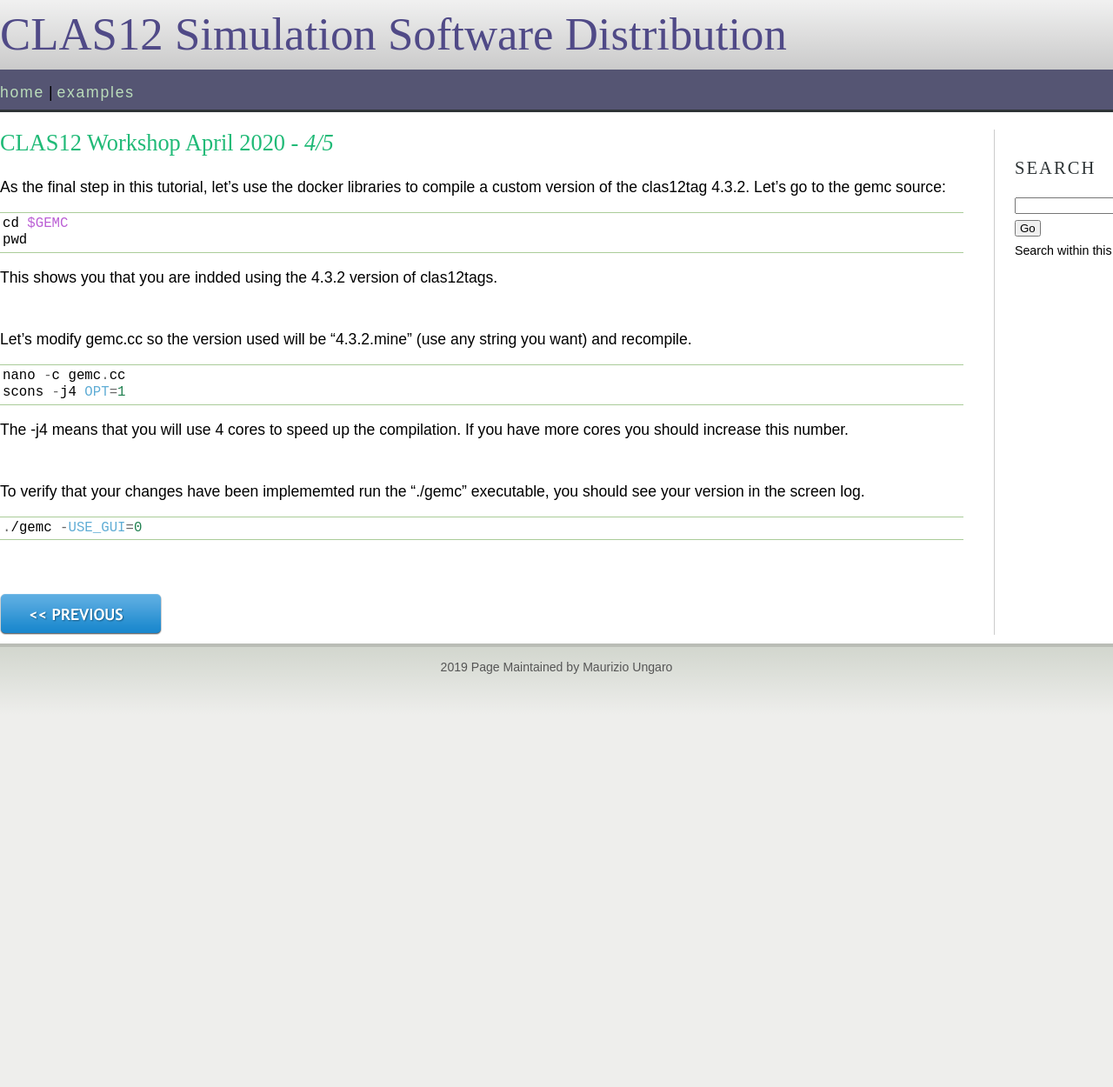
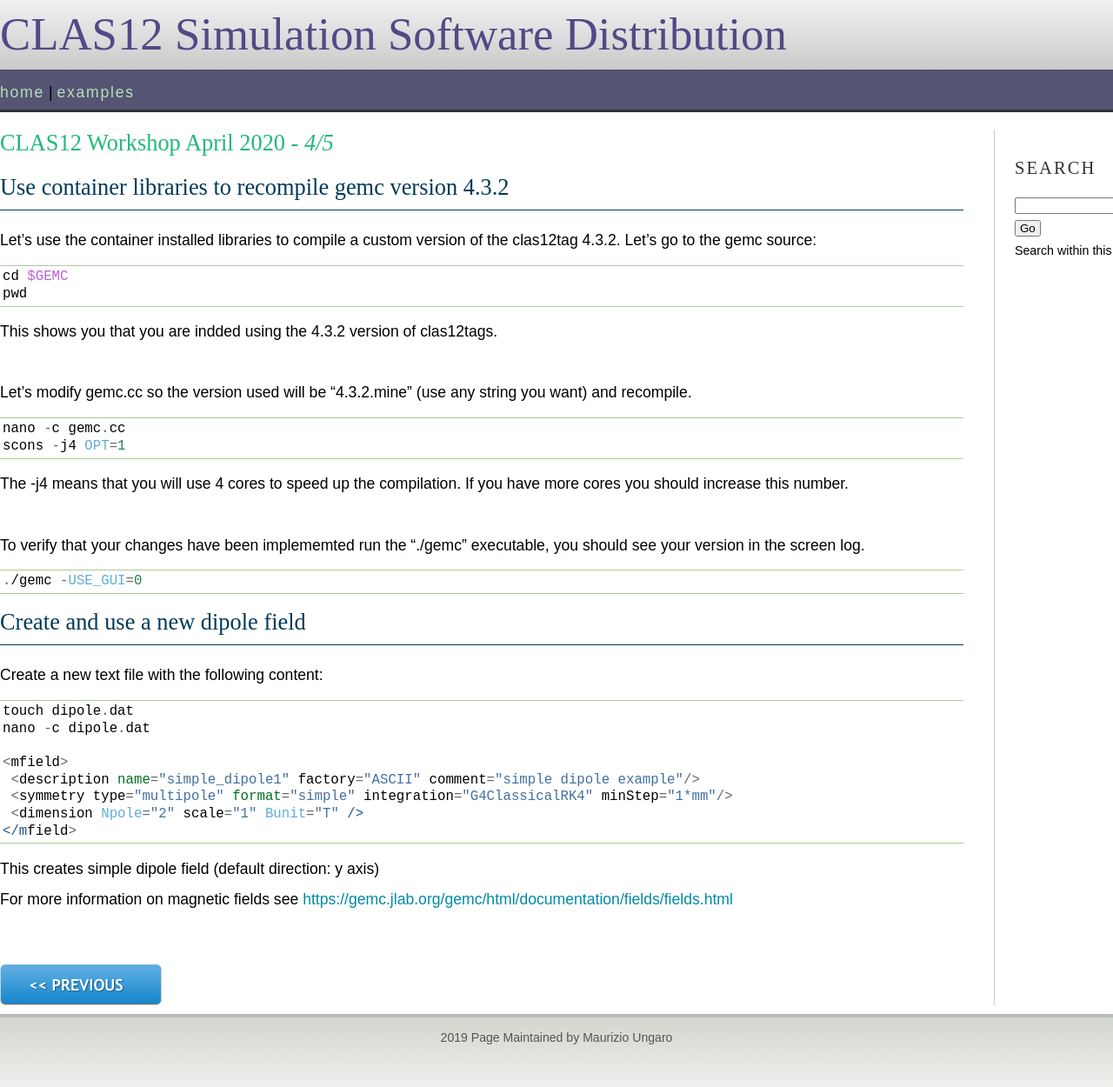
Before and after one commit to JeffersonLab/clas12container, a Sphinx documentation site: the page built from htmlDoc/source/tutorials/workshop2020/p5.rst, in a window 1280 px wide. Shown: the whole page at 87% size. Built offline with Sphinx 7.4.7, drawn with Linux system fonts in a browser that asks for light colours; before the commit the page ends 900 px from its top, so only the background shows below that.

Commit message:
container tutorial

```diff
--- a/htmlDoc/source/tutorials/workshop2020/p1.rst
+++ b/htmlDoc/source/tutorials/workshop2020/p1.rst
@@ -18,11 +18,11 @@ Docker Container:
 
 - run the container interactively, using a working directory
 - see / run the available generator executables in the container
-- use different experiment configurations (e.g. rga spring, rgb winter)
+- check out the different experiment configurations (e.g. rga spring, rgb winter)
 - run GEMC using the rga fall 2018 configuration
-- create a new target
+- change the target material to vacuum
+- use container libraries (clhep, geant4, etc) to recompile gemc version 4.3.2
 - create and use a new dipole field
-- use container libraries (clhep, geant4, etc) to recompile gemc version 4.3.2
 
 |br|
 
--- a/htmlDoc/source/tutorials/workshop2020/p5.rst
+++ b/htmlDoc/source/tutorials/workshop2020/p5.rst
@@ -10,7 +10,10 @@ CLAS12 Workshop April 2020 - *4/5*
 ==================================
 
 
-As the final step in this tutorial, let's use the docker libraries to compile a custom version of the clas12tag 4.3.2.
+Use container libraries to recompile gemc version 4.3.2
+^^^^^^^^^^^^^^^^^^^^^^^^^^^^^^^^^^^^^^^^^^^^^^^^^^^^^^^
+
+Let's use the container installed libraries to compile a custom version of the clas12tag 4.3.2.
 Let's go to the gemc source:
 
 .. code-block:: ruby
@@ -41,6 +44,30 @@ To verify that your changes have been implememted run the "./gemc" executable, y
  ./gemc -USE_GUI=0
 
 
+Create and use a new dipole field
+^^^^^^^^^^^^^^^^^^^^^^^^^^^^^^^^^
+
+Create a new text file with the following content:
+
+.. code-block:: ruby
+
+ touch dipole.dat
+ nano -c dipole.dat
+
+ <mfield>
+  <description name="simple_dipole1" factory="ASCII" comment="simple dipole example"/>
+  <symmetry type="multipole" format="simple" integration="G4ClassicalRK4" minStep="1*mm"/>
+  <dimension Npole="2" scale="1" Bunit="T" />
+ </mfield>
+
+
+This creates simple dipole field (default direction: y axis)
+
+
+For more information on magnetic fields see https://gemc.jlab.org/gemc/html/documentation/fields/fields.html
+
+
+
 
 
 |
```
